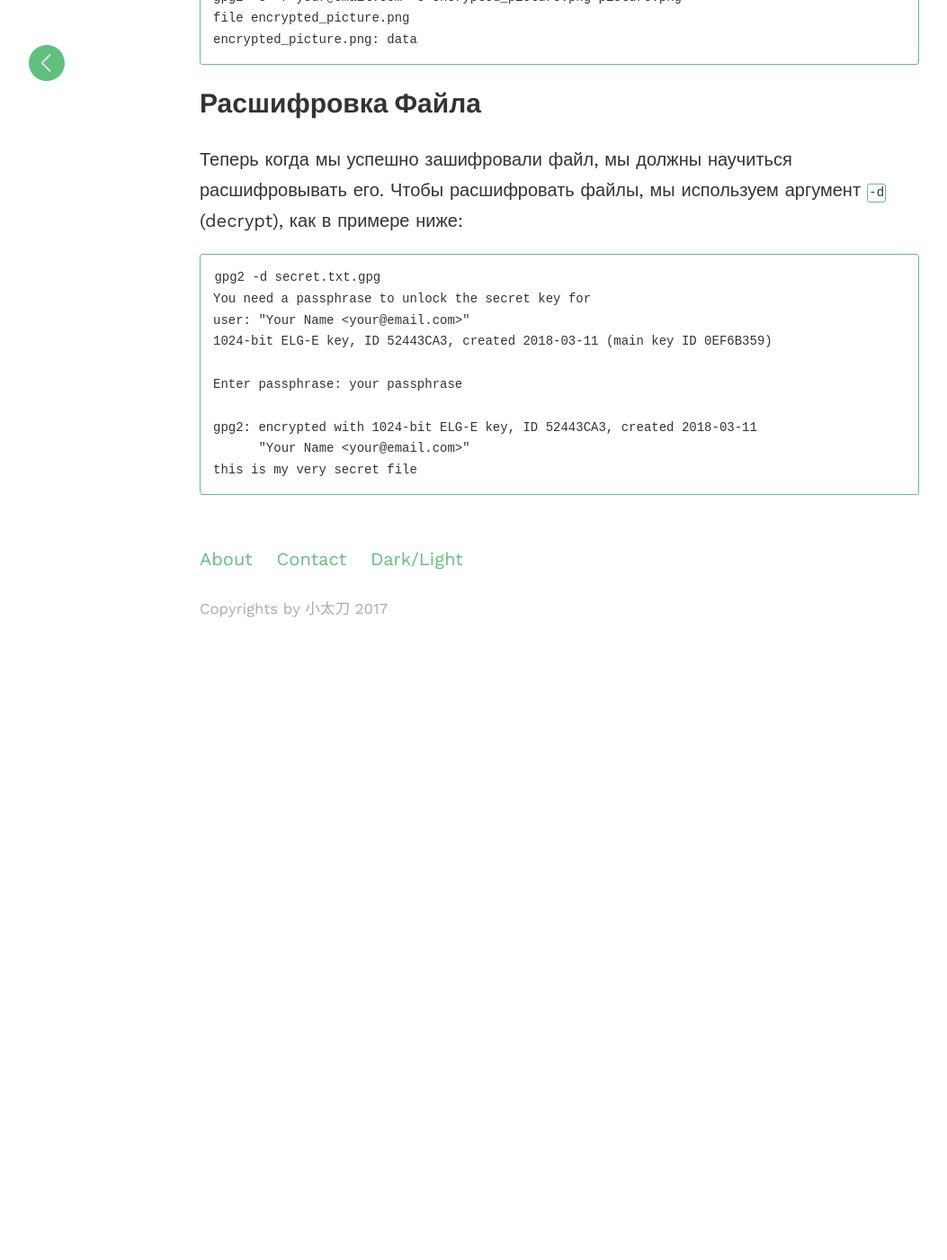
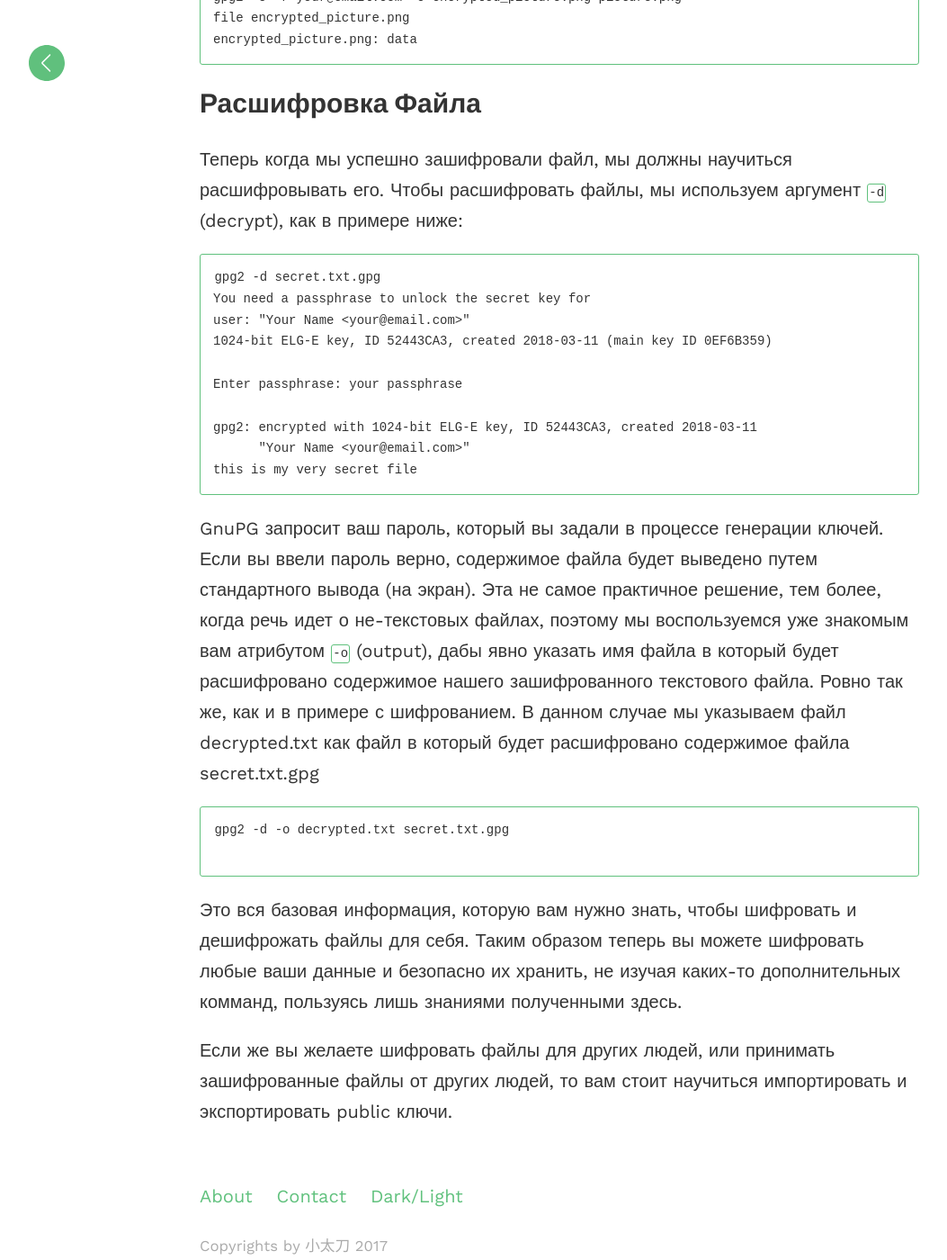
Before and after one commit to evgeniyantipin/evgeniyantipin.github.io, a Jekyll site: the page built from _posts/2018-03-10-gpg2.markdown, in a window 1280 px wide and 1400 px high, scrolled down 4522 px. Shown: the whole window at 90% size, without its empty margins (18-1071 px from the left). Built offline with Jekyll 4.4.1, drawn with Linux system fonts in a browser that asks for light colours; before the commit the page ends 5214 px from its top, so only the background shows below that.

Commit message:
Update 2018-03-10-gpg2.markdown

````diff
--- a/_posts/2018-03-10-gpg2.markdown
+++ b/_posts/2018-03-10-gpg2.markdown
@@ -109,3 +109,11 @@ gpg2: encrypted with 1024-bit ELG-E key, ID 52443CA3, created 2018-03-11
       "Your Name <your@email.com>"
 this is my very secret file
 ```
+GnuPG запросит ваш пароль, который вы задали в процессе генерации ключей. Если вы ввели пароль верно, содержимое файла будет выведено путем стандартного вывода (на экран). Эта не самое практичное решение, тем более, когда речь идет о не-текстовых файлах, поэтому мы воспользуемся уже знакомым вам атрибутом `-o` (output), дабы явно указать имя файла в который будет расшифровано содержимое нашего зашифрованного текстового файла. Ровно так же, как и в примере с шифрованием. В данном случае мы указываем файл decrypted.txt как файл в который будет расшифровано содержимое файла secret.txt.gpg
+```bash
+gpg2 -d -o decrypted.txt secret.txt.gpg
+
+```
+Это вся базовая информация, которую вам нужно знать, чтобы шифровать и дешифрожать файлы для себя. Таким образом теперь вы можете шифровать любые ваши данные и безопасно их хранить, не изучая каких-то дополнительных комманд, пользуясь лишь знаниями полученными здесь.
+
+Если же вы желаете шифровать файлы для других людей, или принимать зашифрованные файлы от других людей, то вам стоит научиться импортировать и экспортировать public ключи.
````
